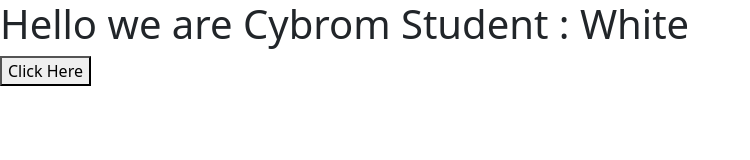
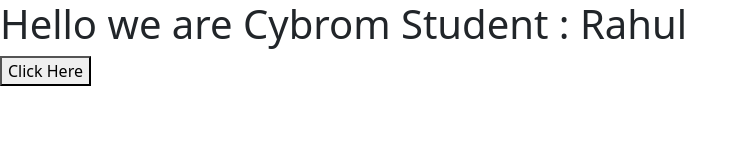
Before and after one commit to rahullokhande123/React_codes, a React (Vite) app: page / in a window 1280 px wide. Shown: the top 160 px of the page, without its empty margins (0-750 px from the left). Built offline with nearby package versions, Linux system fonts and the light colour scheme.

Commit message:
Hook-useState

```diff
--- a/src/App.jsx
+++ b/src/App.jsx
@@ -1,13 +1,10 @@
 import { useState } from "react";
 const App=()=>{
-     const [color,setColor] = useState("White");
-    const myColor=()=>{
-      setColor("Green")
-    }
+     const [name,setName] = useState("Rahul")
   return(
     <>
-      <h1>Hello we are Cybrom Student : {color}</h1>
-      <button onClick={myColor} >Click Here</button>
+      <h1>Hello we are Cybrom Student : {name}</h1>
+      <button onClick={()=>{setName("ARUN")}} >Click Here</button>
     </>
   )
 }
```
